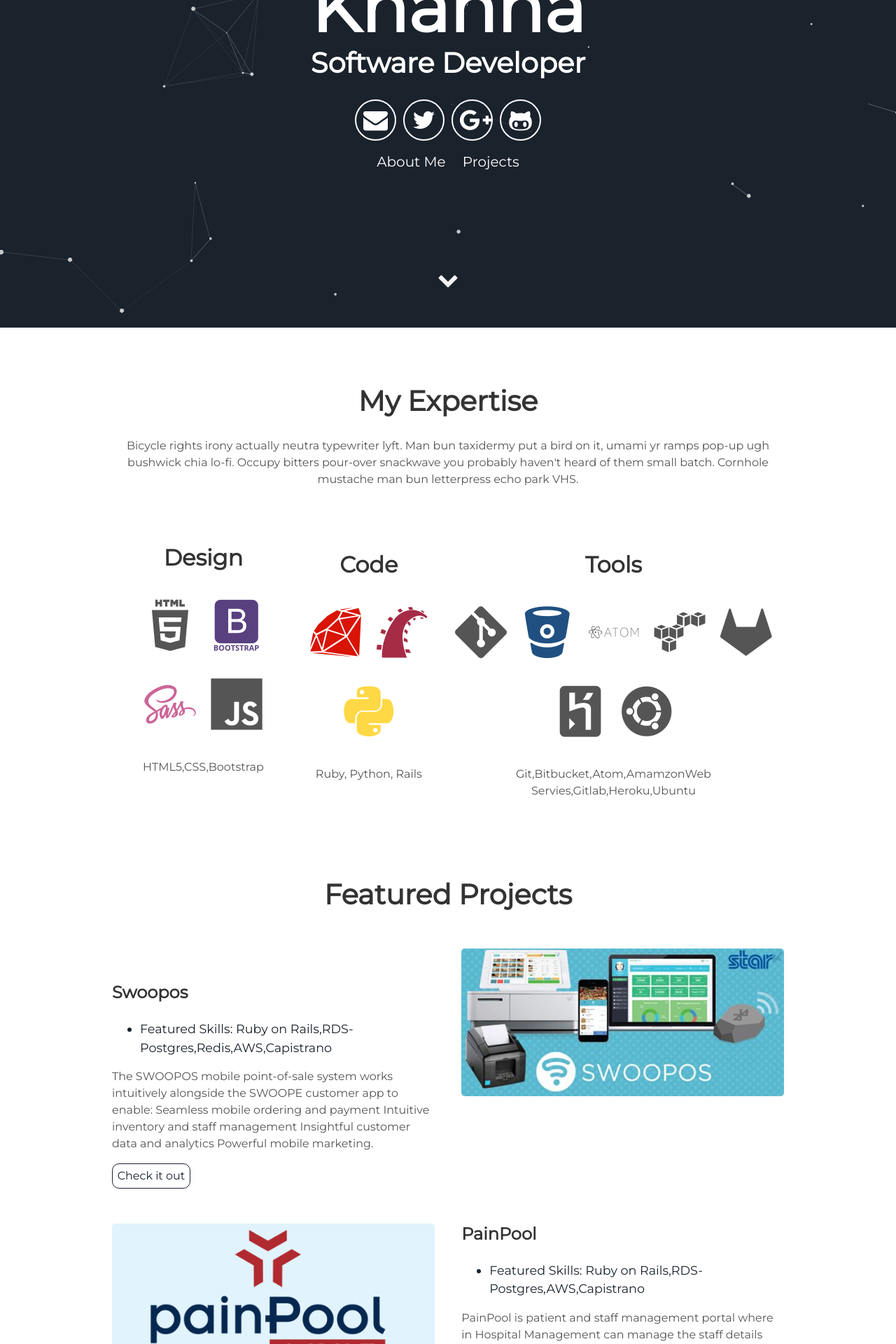
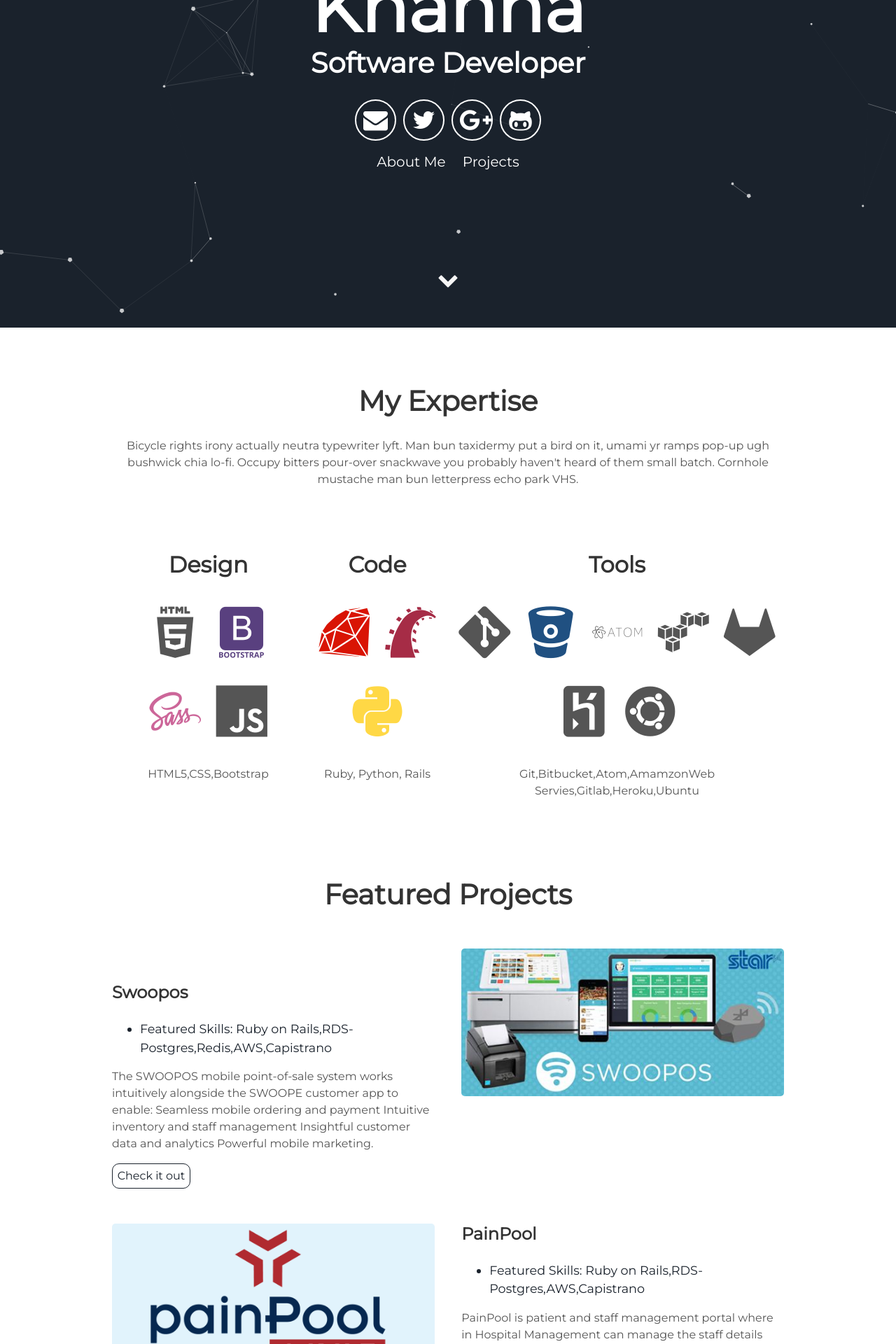
Before and after one commit to rohan-techfreak/rohan-techfreak.github.io, a Jekyll site: the page built from index.html, in a window 1280 px wide. Shown: the part 432-2352 px from the top of the page at 70% size. Built offline with Jekyll 4.4.1, drawn with Linux system fonts in a browser that asks for light colours.

Commit message:
textual changes and projects update

```diff
--- a/_includes/about.html
+++ b/_includes/about.html
@@ -3,7 +3,7 @@
   <p> {{site.user_description}} </p>
 </div>
   <div class="user">
-    <div class="four columns">
+    <div class="tech">
       <h2>Design</h2>
       <i class="devicon-html5-plain-wordmark"></i>
       <i class="devicon-bootstrap-plain-wordmark colored"></i>
```
Also changed, not shown: 2 other files.
